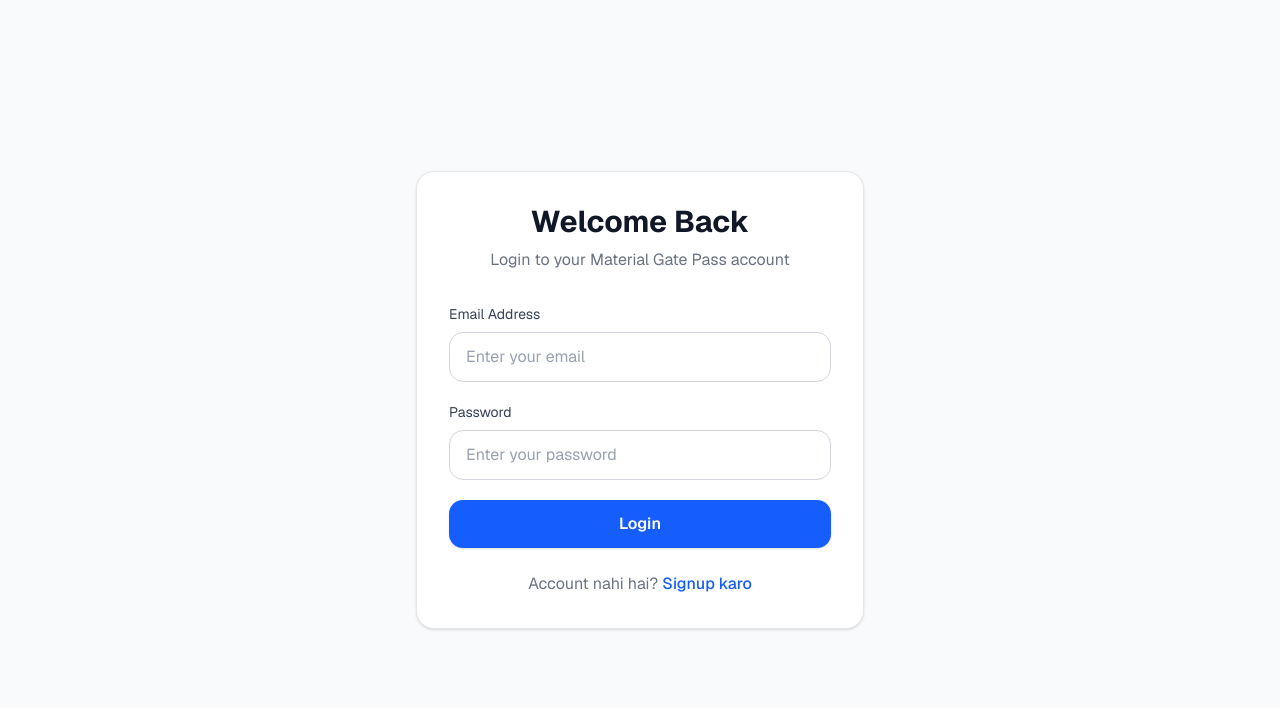
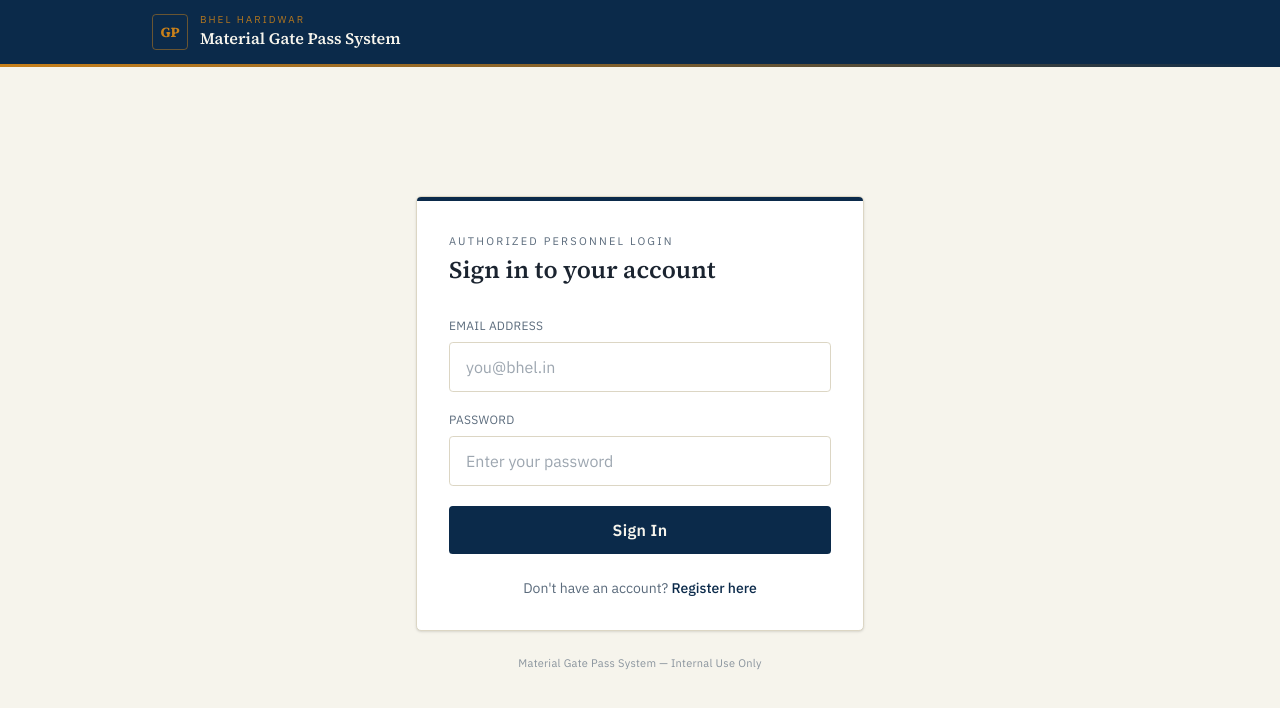
Before and after one commit to AkshatMamgain07/gate-pass, a Next.js app: page /login in a window 1280 px wide. Shown: the top 708 px of the page. Built offline with nearby package versions, Linux system fonts and the light colour scheme; no server answers.

Commit message:
UI overhaul: BHEL letterhead theme - navy/amber palette, IBM Plex + Source Serif fonts, PortalHeader component, redesigned login page

```diff
--- a/app/globals.css
+++ b/app/globals.css
@@ -7,9 +7,9 @@
 @theme inline {
   --color-background: var(--background);
   --color-foreground: var(--foreground);
-  --font-sans: var(--font-geist-sans);
-  --font-mono: var(--font-geist-mono);
-  --font-heading: var(--font-sans);
+  --font-sans: var(--font-plex-sans);
+  --font-mono: var(--font-plex-mono);
+  --font-heading: var(--font-source-serif);
   --color-sidebar-ring: var(--sidebar-ring);
   --color-sidebar-border: var(--sidebar-border);
   --color-sidebar-accent-foreground: var(--sidebar-accent-foreground);
@@ -39,82 +39,94 @@
   --color-popover: var(--popover);
   --color-card-foreground: var(--card-foreground);
   --color-card: var(--card);
+
+  /* Gate Pass identity tokens — used directly as bg-gp-navy, text-gp-amber, etc. */
+  --color-gp-navy: #0B2A4A;
+  --color-gp-navy-deep: #061B33;
+  --color-gp-steel: #5B6B7C;
+  --color-gp-amber: #C8801A;
+  --color-gp-forest: #2B6E4F;
+  --color-gp-rust: #A3331F;
+  --color-gp-paper: #F6F4EC;
+  --color-gp-ink: #1B2430;
+  --color-gp-line: #DCD6C4;
+
   --radius-sm: calc(var(--radius) * 0.6);
   --radius-md: calc(var(--radius) * 0.8);
   --radius-lg: var(--radius);
-  --radius-xl: calc(var(--radius) * 1.4);
-  --radius-2xl: calc(var(--radius) * 1.8);
-  --radius-3xl: calc(var(--radius) * 2.2);
-  --radius-4xl: calc(var(--radius) * 2.6);
+  --radius-xl: calc(var(--radius) * 1.3);
+  --radius-2xl: calc(var(--radius) * 1.6);
+  --radius-3xl: calc(var(--radius) * 2);
+  --radius-4xl: calc(var(--radius) * 2.4);
 }
 
 :root {
-  --background: oklch(1 0 0);
-  --foreground: oklch(0.145 0 0);
-  --card: oklch(1 0 0);
-  --card-foreground: oklch(0.145 0 0);
-  --popover: oklch(1 0 0);
-  --popover-foreground: oklch(0.145 0 0);
-  --primary: oklch(0.205 0 0);
-  --primary-foreground: oklch(0.985 0 0);
-  --secondary: oklch(0.97 0 0);
-  --secondary-foreground: oklch(0.205 0 0);
-  --muted: oklch(0.97 0 0);
-  --muted-foreground: oklch(0.556 0 0);
-  --accent: oklch(0.97 0 0);
-  --accent-foreground: oklch(0.205 0 0);
-  --destructive: oklch(0.577 0.245 27.325);
-  --border: oklch(0.922 0 0);
-  --input: oklch(0.922 0 0);
-  --ring: oklch(0.708 0 0);
-  --chart-1: oklch(0.87 0 0);
-  --chart-2: oklch(0.556 0 0);
-  --chart-3: oklch(0.439 0 0);
-  --chart-4: oklch(0.371 0 0);
-  --chart-5: oklch(0.269 0 0);
-  --radius: 0.625rem;
-  --sidebar: oklch(0.985 0 0);
-  --sidebar-foreground: oklch(0.145 0 0);
-  --sidebar-primary: oklch(0.205 0 0);
-  --sidebar-primary-foreground: oklch(0.985 0 0);
-  --sidebar-accent: oklch(0.97 0 0);
-  --sidebar-accent-foreground: oklch(0.205 0 0);
-  --sidebar-border: oklch(0.922 0 0);
-  --sidebar-ring: oklch(0.708 0 0);
+  --background: #F6F4EC;
+  --foreground: #1B2430;
+  --card: #FFFFFF;
+  --card-foreground: #1B2430;
+  --popover: #FFFFFF;
+  --popover-foreground: #1B2430;
+  --primary: #0B2A4A;
+  --primary-foreground: #F6F4EC;
+  --secondary: #ECE7D8;
+  --secondary-foreground: #0B2A4A;
+  --muted: #ECE7D8;
+  --muted-foreground: #5B6B7C;
+  --accent: #C8801A;
+  --accent-foreground: #1B2430;
+  --destructive: #A3331F;
+  --border: #DCD6C4;
+  --input: #DCD6C4;
+  --ring: #0B2A4A;
+  --chart-1: #0B2A4A;
+  --chart-2: #C8801A;
+  --chart-3: #2B6E4F;
+  --chart-4: #A3331F;
+  --chart-5: #5B6B7C;
+  --radius: 0.4rem;
+  --sidebar: #FFFFFF;
+  --sidebar-foreground: #1B2430;
+  --sidebar-primary: #0B2A4A;
+  --sidebar-primary-foreground: #F6F4EC;
+  --sidebar-accent: #ECE7D8;
+  --sidebar-accent-foreground: #0B2A4A;
+  --sidebar-border: #DCD6C4;
+  --sidebar-ring: #0B2A4A;
 }
 
 .dark {
-  --background: oklch(0.145 0 0);
-  --foreground: oklch(0.985 0 0);
-  --card: oklch(0.205 0 0);
-  --card-foreground: oklch(0.985 0 0);
-  --popover: oklch(0.205 0 0);
-  --popover-foreground: oklch(0.985 0 0);
-  --primary: oklch(0.922 0 0);
-  --primary-foreground: oklch(0.205 0 0);
-  --secondary: oklch(0.269 0 0);
-  --secondary-foreground: oklch(0.985 0 0);
-  --muted: oklch(0.269 0 0);
-  --muted-foreground: oklch(0.708 0 0);
-  --accent: oklch(0.269 0 0);
-  --accent-foreground: oklch(0.985 0 0);
-  --destructive: oklch(0.704 0.191 22.216);
-  --border: oklch(1 0 0 / 10%);
-  --input: oklch(1 0 0 / 15%);
-  --ring: oklch(0.556 0 0);
-  --chart-1: oklch(0.87 0 0);
-  --chart-2: oklch(0.556 0 0);
-  --chart-3: oklch(0.439 0 0);
-  --chart-4: oklch(0.371 0 0);
-  --chart-5: oklch(0.269 0 0);
-  --sidebar: oklch(0.205 0 0);
-  --sidebar-foreground: oklch(0.985 0 0);
-  --sidebar-primary: oklch(0.488 0.243 264.376);
-  --sidebar-primary-foreground: oklch(0.985 0 0);
-  --sidebar-accent: oklch(0.269 0 0);
-  --sidebar-accent-foreground: oklch(0.985 0 0);
-  --sidebar-border: oklch(1 0 0 / 10%);
-  --sidebar-ring: oklch(0.556 0 0);
+  --background: #0E1620;
+  --foreground: #F6F4EC;
+  --card: #15202C;
+  --card-foreground: #F6F4EC;
+  --popover: #15202C;
+  --popover-foreground: #F6F4EC;
+  --primary: #E2A23F;
+  --primary-foreground: #0E1620;
+  --secondary: #1E2B38;
+  --secondary-foreground: #F6F4EC;
+  --muted: #1E2B38;
+  --muted-foreground: #8FA0AE;
+  --accent: #E2A23F;
+  --accent-foreground: #0E1620;
+  --destructive: #D4604A;
+  --border: #25333F;
+  --input: #25333F;
+  --ring: #E2A23F;
+  --chart-1: #E2A23F;
+  --chart-2: #5B6B7C;
+  --chart-3: #2B6E4F;
+  --chart-4: #D4604A;
+  --chart-5: #8FA0AE;
+  --sidebar: #15202C;
+  --sidebar-foreground: #F6F4EC;
+  --sidebar-primary: #E2A23F;
+  --sidebar-primary-foreground: #0E1620;
+  --sidebar-accent: #1E2B38;
+  --sidebar-accent-foreground: #F6F4EC;
+  --sidebar-border: #25333F;
+  --sidebar-ring: #E2A23F;
 }
 
 @layer base {
--- a/app/layout.tsx
+++ b/app/layout.tsx
@@ -1,20 +1,28 @@
 import type { Metadata } from "next";
-import { Geist, Geist_Mono } from "next/font/google";
+import { IBM_Plex_Sans, IBM_Plex_Mono, Source_Serif_4 } from "next/font/google";
 import "./globals.css";
 
-const geistSans = Geist({
-  variable: "--font-geist-sans",
+const plexSans = IBM_Plex_Sans({
+  variable: "--font-plex-sans",
   subsets: ["latin"],
+  weight: ["400", "500", "600", "700"],
 });
 
-const geistMono = Geist_Mono({
-  variable: "--font-geist-mono",
+const plexMono = IBM_Plex_Mono({
+  variable: "--font-plex-mono",
   subsets: ["latin"],
+  weight: ["400", "500", "600"],
+});
+
+const sourceSerif = Source_Serif_4({
+  variable: "--font-source-serif",
+  subsets: ["latin"],
+  weight: ["600", "700"],
 });
 
 export const metadata: Metadata = {
-  title: "Create Next App",
-  description: "Generated by create next app",
+  title: "Material Gate Pass System | BHEL Haridwar",
+  description: "Material gate pass issuance, approval, and gate verification system for BHEL Haridwar.",
 };
 
 export default function RootLayout({
@@ -25,9 +33,9 @@
   return (
     <html
       lang="en"
-      className={`${geistSans.variable} ${geistMono.variable} h-full antialiased`}
+      className={`${plexSans.variable} ${plexMono.variable} ${sourceSerif.variable} h-full antialiased`}
     >
-      <body className="min-h-full flex flex-col">{children}</body>
+      <body className="min-h-full flex flex-col bg-gp-paper">{children}</body>
     </html>
   );
 }
--- a/app/login/page.tsx
+++ b/app/login/page.tsx
@@ -4,6 +4,7 @@
 import { useRouter } from 'next/navigation'
 import Link from 'next/link'
 import { supabase } from '@/lib/supabase'
+import { PortalHeader } from '@/components/PortalHeader'
 
 export default function LoginPage() {
     const [email, setEmail] = useState('')
@@ -28,11 +29,6 @@
             return
         }
 
-        // Safety net: at this point we have a real, authenticated session,
-        // so auth.uid() will match — RLS will allow this write. If the
-        // database trigger that's supposed to create the profile row on
-        // signup never ran (or ran before it existed), this backfills it
-        // instead of leaving the user stuck with no profile.
         if (data.user) {
             const { data: existing } = await supabase
                 .from('profiles')
@@ -55,36 +51,40 @@
     }
 
     return (
-        <main className="min-h-screen bg-gray-50 flex items-center justify-center px-4">
+        <main className="min-h-screen bg-gp-paper flex flex-col">
+            <PortalHeader />
+
+            <div className="flex-1 flex items-center justify-center px-4 py-10">
                 <div className="w-full max-w-md">
-                <div className="bg-white border border-gray-200 rounded-2xl shadow-sm p-8">
-
-                    <div className="text-center mb-8">
-                        <h1 className="text-3xl font-bold text-gray-900">
-                            Welcome Back
+                    <div className="bg-card border border-gp-line rounded-md shadow-sm overflow-hidden">
+                        <div className="h-1 bg-gp-navy" />
+                        <div className="p-8">
+                            <div className="mb-8">
+                                <p className="text-[11px] uppercase tracking-[0.2em] text-gp-steel mb-1">
+                                    Authorized Personnel Login
+                                </p>
+                                <h1 className="text-2xl font-heading font-semibold text-gp-ink">
+                                    Sign in to your account
                                 </h1>
-                        <p className="text-gray-500 mt-2">
-                            Login to your Material Gate Pass account
-                        </p>
                             </div>
 
                             <div className="space-y-5">
                                 <div>
-                            <label className="block text-sm text-gray-700 mb-2">
+                                    <label className="block text-xs uppercase tracking-wide text-gp-steel mb-2">
                                         Email Address
                                     </label>
                                     <input
                                         type="email"
-                                placeholder="Enter your email"
+                                        placeholder="you@bhel.in"
                                         value={email}
                                         maxLength={100}
                                         onChange={(e) => setEmail(e.target.value)}
-                                className="w-full px-4 py-3 rounded-xl bg-white border border-gray-300 text-gray-900 placeholder:text-gray-400 outline-none focus:border-blue-500 focus:ring-2 focus:ring-blue-100 transition"
+                                        className="w-full px-4 py-3 rounded-sm bg-white border border-gp-line text-gp-ink placeholder:text-gp-steel/60 outline-none focus:border-gp-navy focus:ring-2 focus:ring-gp-navy/10 transition"
                                     />
                                 </div>
 
                                 <div>
-                            <label className="block text-sm text-gray-700 mb-2">
+                                    <label className="block text-xs uppercase tracking-wide text-gp-steel mb-2">
                                         Password
                                     </label>
                                     <input
@@ -93,12 +93,13 @@
                                         value={password}
                                         maxLength={64}
                                         onChange={(e) => setPassword(e.target.value)}
-                                className="w-full px-4 py-3 rounded-xl bg-white border border-gray-300 text-gray-900 placeholder:text-gray-400 outline-none focus:border-blue-500 focus:ring-2 focus:ring-blue-100 transition"
+                                        onKeyDown={(e) => e.key === 'Enter' && handleLogin()}
+                                        className="w-full px-4 py-3 rounded-sm bg-white border border-gp-line text-gp-ink placeholder:text-gp-steel/60 outline-none focus:border-gp-navy focus:ring-2 focus:ring-gp-navy/10 transition"
                                     />
                                 </div>
 
                                 {error && (
-                            <p className="text-sm text-red-700 bg-red-50 border border-red-200 rounded-lg px-3 py-2">
+                                    <p className="text-sm text-gp-rust bg-gp-rust/5 border border-gp-rust/30 rounded-sm px-3 py-2">
                                         {error}
                                     </p>
                                 )}
@@ -106,17 +107,23 @@
                                 <button
                                     onClick={handleLogin}
                                     disabled={loading}
-                            className="w-full py-3 rounded-xl bg-blue-600 hover:bg-blue-700 disabled:bg-blue-300 text-white font-semibold transition shadow-sm"
+                                    className="w-full py-3 rounded-sm bg-gp-navy hover:bg-gp-navy-deep disabled:bg-gp-navy/40 text-gp-paper font-semibold transition tracking-wide"
                                 >
-                            {loading ? 'Logging in...' : 'Login'}
+                                    {loading ? 'Signing in…' : 'Sign In'}
                                 </button>
                             </div>
 
-                    <p className="text-center text-gray-500 mt-6">
-                        Account nahi hai?{' '}
-                        <Link href="/signup" className="text-blue-600 hover:text-blue-700 font-medium">
-                            Signup karo
+                            <p className="text-center text-sm text-gp-steel mt-6">
+                                Don't have an account?{' '}
+                                <Link href="/signup" className="text-gp-navy hover:text-gp-amber font-medium underline-offset-2 hover:underline">
+                                    Register here
                                 </Link>
+                            </p>
+                        </div>
+                    </div>
+
+                    <p className="text-center text-[11px] text-gp-steel/70 mt-6 tracking-wide">
+                        Material Gate Pass System — Internal Use Only
                     </p>
                 </div>
             </div>
--- /dev/null
+++ b/components/PortalHeader.tsx
@@ -0,0 +1,53 @@
+import Link from 'next/link'
+
+interface PortalHeaderProps {
+    userName?: string
+    roleLabel?: string
+    onLogout?: () => void
+}
+
+export function PortalHeader({ userName, roleLabel, onLogout }: PortalHeaderProps) {
+    return (
+        <header className="bg-gp-navy">
+            <div className="max-w-5xl mx-auto px-4 sm:px-6 h-16 flex items-center justify-between">
+                <Link href="/dashboard" className="flex items-center gap-3">
+                    <span className="flex items-center justify-center w-9 h-9 rounded-sm border border-gp-amber/50 text-gp-amber font-heading text-sm font-bold">
+                        GP
+                    </span>
+                    <span className="leading-tight">
+                        <span className="block text-[10px] uppercase tracking-[0.2em] text-gp-amber/90">
+                            BHEL Haridwar
+                        </span>
+                        <span className="block text-sm sm:text-base font-heading font-semibold text-gp-paper">
+                            Material Gate Pass System
+                        </span>
+                    </span>
+                </Link>
+
+                {(userName || onLogout) && (
+                    <div className="flex items-center gap-4">
+                        {userName && (
+                            <span className="hidden sm:flex flex-col items-end leading-tight">
+                                <span className="text-sm font-medium text-gp-paper">{userName}</span>
+                                {roleLabel && (
+                                    <span className="text-[10px] uppercase tracking-wider text-gp-paper/60">
+                                        {roleLabel}
+                                    </span>
+                                )}
+                            </span>
+                        )}
+                        {onLogout && (
+                            <button
+                                onClick={onLogout}
+                                className="px-3 py-1.5 rounded-sm border border-gp-paper/25 text-gp-paper/90 hover:border-gp-amber hover:text-gp-amber transition text-xs uppercase tracking-wider"
+                            >
+                                Logout
+                            </button>
+                        )}
+                    </div>
+                )}
+            </div>
+            <div className="h-[3px] bg-gradient-to-r from-gp-amber via-gp-amber/60 to-transparent" />
+        </header>
+    )
+}
--- /dev/null
+++ b/components/ui/PortalHeader.tsx
@@ -0,0 +1,53 @@
+import Link from 'next/link'
+
+interface PortalHeaderProps {
+    userName?: string
+    roleLabel?: string
+    onLogout?: () => void
+}
+
+export function PortalHeader({ userName, roleLabel, onLogout }: PortalHeaderProps) {
+    return (
+        <header className="bg-gp-navy">
+            <div className="max-w-5xl mx-auto px-4 sm:px-6 h-16 flex items-center justify-between">
+                <Link href="/dashboard" className="flex items-center gap-3">
+                    <span className="flex items-center justify-center w-9 h-9 rounded-sm border border-gp-amber/50 text-gp-amber font-heading text-sm font-bold">
+                        GP
+                    </span>
+                    <span className="leading-tight">
+                        <span className="block text-[10px] uppercase tracking-[0.2em] text-gp-amber/90">
+                            BHEL Haridwar
+                        </span>
+                        <span className="block text-sm sm:text-base font-heading font-semibold text-gp-paper">
+                            Material Gate Pass System
+                        </span>
+                    </span>
+                </Link>
+
+                {(userName || onLogout) && (
+                    <div className="flex items-center gap-4">
+                        {userName && (
+                            <span className="hidden sm:flex flex-col items-end leading-tight">
+                                <span className="text-sm font-medium text-gp-paper">{userName}</span>
+                                {roleLabel && (
+                                    <span className="text-[10px] uppercase tracking-wider text-gp-paper/60">
+                                        {roleLabel}
+                                    </span>
+                                )}
+                            </span>
+                        )}
+                        {onLogout && (
+                            <button
+                                onClick={onLogout}
+                                className="px-3 py-1.5 rounded-sm border border-gp-paper/25 text-gp-paper/90 hover:border-gp-amber hover:text-gp-amber transition text-xs uppercase tracking-wider"
+                            >
+                                Logout
+                            </button>
+                        )}
+                    </div>
+                )}
+            </div>
+            <div className="h-[3px] bg-gradient-to-r from-gp-amber via-gp-amber/60 to-transparent" />
+        </header>
+    )
+}
```
Lines whose indentation alone changed are shown as unchanged.
